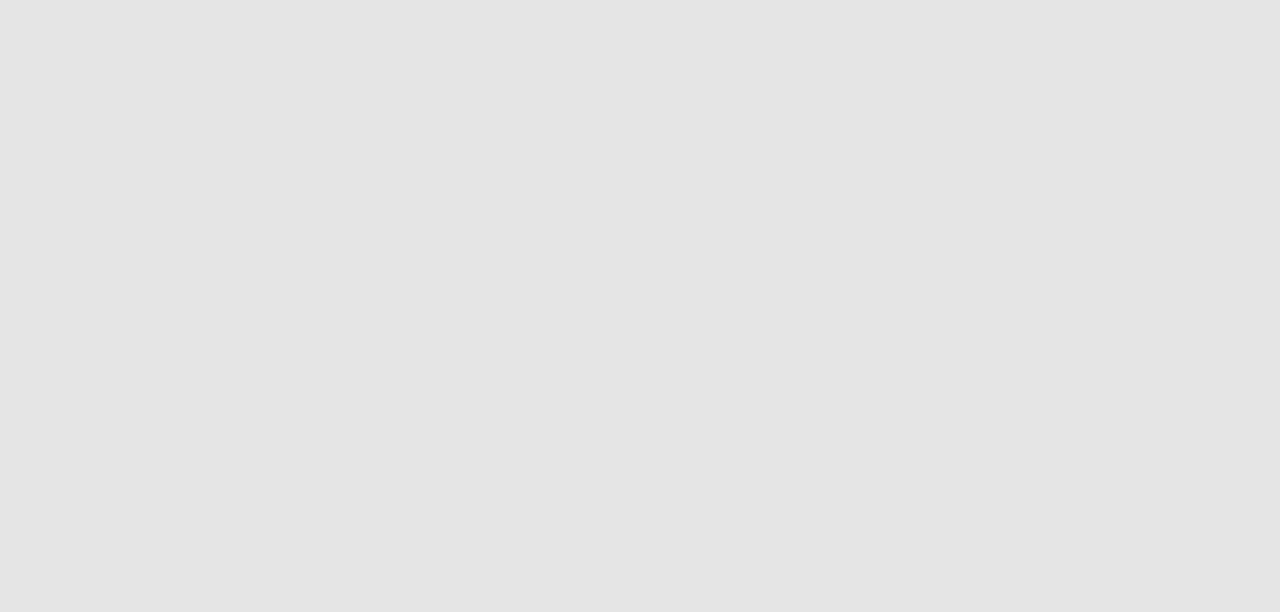
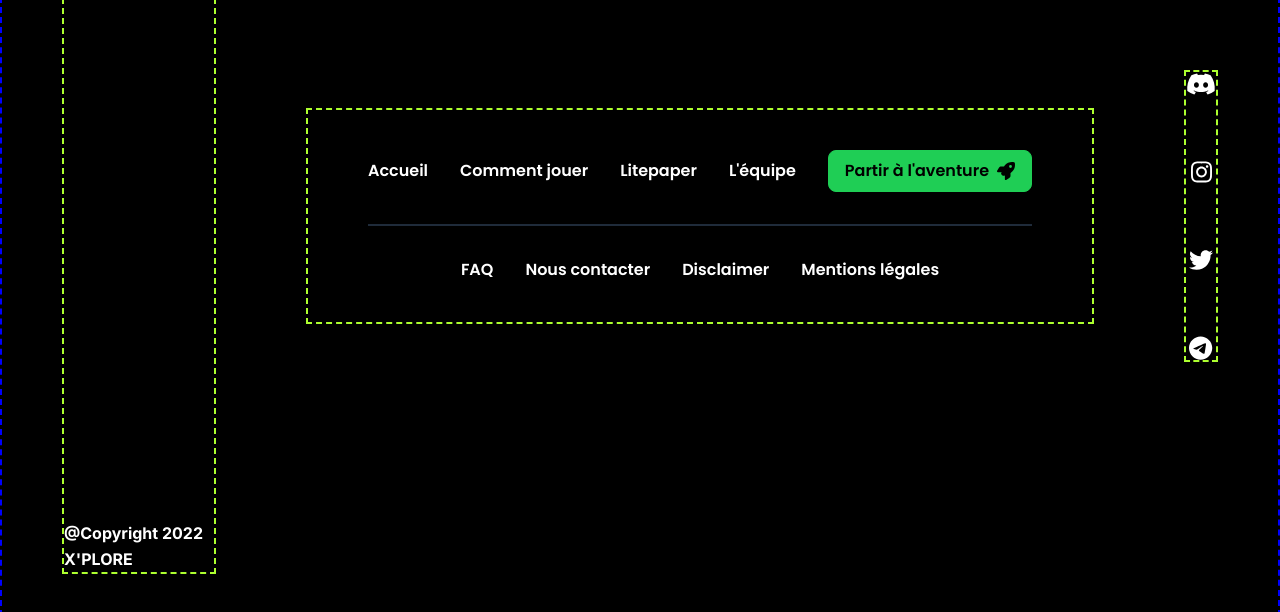
Before and after one commit to startXploreApp/XploreBeta, a React (Create React App) app: page /how-to-play in a window 1280 px wide. Shown: the part 5322-5934 px from the top of the page. Before the commit the page ends 5138 px from the top, so only its background shows below. Built offline with nearby package versions, Linux system fonts and the light colour scheme; a web font is replaced by a local one.

Commit message:
Little fixes

```diff
--- a/src/App.js
+++ b/src/App.js
@@ -5,6 +5,7 @@ import HowToPlay from "./parts/how_to_play/HowToPlay";
 import Navbar from "./parts/navbar/Navbar";
 import DarkTheme from './theme/Theme';
 import { ThemeProvider } from 'styled-components';
+import Footer from "./parts/footer/Footer";
 
 function App() {
 
@@ -22,6 +23,7 @@ function App() {
                 <Route exact path="/" element={<Home />} />
                 <Route path="/how-to-play" element={<HowToPlay />} />
             </Routes>
+            <Footer currentPage={currentPage} setCurrentPage={setCurrentPage} />
         </BrowserRouter>
     );
 }
--- a/src/components/CollapsibleCard.js
+++ b/src/components/CollapsibleCard.js
@@ -6,7 +6,7 @@ const CollapsibleCardWrapper = styled.div`
     padding: 1.5rem;
     color: white;
     background: linear-gradient(95.11deg, #12A04B -1.7%, #25313F 99.97%);
-    border-radius: 16px;
+    border-radius: 1rem;
     display: flex;
     gap: 0.5rem;
     justify-content: space-between;
@@ -29,7 +29,7 @@ const Arrow = styled.div`
     border-width: 0 3px 3px 0;
     display: inline-block;
     padding: 3px;
-    transition: all 0.7s ease-in-out;
+    transition: all 0.4s ease-in-out;
 
     &:hover {
         cursor: pointer;
--- a/src/components/NFTImage.js
+++ b/src/components/NFTImage.js
@@ -2,7 +2,7 @@ import styled from "styled-components";
 
 const NFTImage = styled.img`
     width: 275px;
-    height: 350px;
+    height: 400px;
     object-fit: cover;
     border-radius: 32px;
 `;
--- a/src/components/Footer.js
+++ b/src/parts/footer/Footer.js
@@ -1,23 +1,40 @@
 import styled from "styled-components";
-import Panel from "./Panel";
-import Column from "./Column";
-import Row from "./Row";
-import Button from "./Button";
+import Panel from "../../components/Panel";
+import Column from "../../components/Column";
+import Row from "../../components/Row";
+import Button from "../../components/Button";
 import { useNavigate } from "react-router-dom";
-import { NavbarList, NavbarListItem } from "../parts/navbar/Navbar";
 import { faDiscord, faInstagram, faTelegram, faTwitter } from "@fortawesome/free-brands-svg-icons";
 import { faRocket } from "@fortawesome/free-solid-svg-icons";
 import { FontAwesomeIcon } from "@fortawesome/react-fontawesome";
+
+
+export const FooterListItem = styled.li`
+    list-style: none;
+    transition: all 0.2s ease-in-out;
+    color: #fff;
+
+    &:hover {
+        cursor: pointer;
+        color: #19a544;
+    }
+`;
+
+export const FooterList = styled.ul`
+    display: flex;
+    align-content: center;
+    gap: 6rem;
+`;
 
 const Footer = ({ currentPage, setCurrentPage }) => {
 
     const navigate = useNavigate();
 
     const navbar_tabs = [
-        ["/", "Accueil"],
-        ["/how-to-play", "Comment jouer"],
-        ["/litepaper", "Litepaper"],
-        ["/team", "L'équipe"]
+        [0, "Accueil"],
+        [1, "Comment jouer"],
+        [2, "Litepaper"],
+        [3, "L'équipe"]
     ]
 
     const footer_tabs = [
@@ -27,50 +44,66 @@ const Footer = ({ currentPage, setCurrentPage }) => {
         ["", "Mentions légales"]
     ]
 
-    const handleClickFooter = () => {
-
+    const handleClickFooter = (nextPage) => {
+        console.log(nextPage);
+        setCurrentPage(nextPage);
+        switch(nextPage) {
+            case 0:
+                navigate("/");
+                break;
+            case 1:
+                navigate("/how-to-play");
+                break;
+            case 2:
+                navigate("/litepaper");
+                break;
+            case 3:
+                navigate("/team")
+                break;
+            default:
+                navigate("/");
+                break;
+        }
     }
 
     return(
         <Panel style={{ height: "67vh", backgroundColor: "#000" }}>
             <Row style={{ width: "100%", height: "100%", justifyContent: "space-between", padding: "2.5rem 3.75rem" }}>
-                <Column style={{ justifyContent: "space-between", height: "100%" }}>
-                    <img style={{ width: "150px", height: "auto", objectFit: "contain" }} src={ require("../assets/logo_white.svg").default } />
+                <Column style={{ justifyContent: "space-between", height: "100%", padding: "0" }}>
+                    <img style={{ width: "150px", height: "auto", objectFit: "contain" }} src={ require("../../assets/logo_white.svg").default } />
                     <h2 style={{ color: "white", fontFamily: "Inter", fontWeight: "700", fontSize: "1rem"}}>
                         @Copyright 2022<br/>
                         X'PLORE
                     </h2>
                 </Column>
                 <Column style={{ alignContent: "center", alignItems: "center"}}>
-                    <NavbarList style={{ gap: "2rem", alignContent: "center", alignItems: "center"}}>
+                    <FooterList style={{ gap: "2rem", alignContent: "center", alignItems: "center"}}>
                         <>
                         { navbar_tabs.map((item) => (
-                            <NavbarListItem
-                                style={{ color: "white" }}
+                            <FooterListItem
                                 active={currentPage == item[0] ? true : false}
                                 onClick={ (event) => handleClickFooter(item[0]) }>
                                 <h6> { item[1] } </h6>
-                            </NavbarListItem>
+                            </FooterListItem>
                         ))}
                         <Button primary>
                             <h6>Partir à l'aventure</h6>
                             <FontAwesomeIcon icon={faRocket} size={"xl"} />
                         </Button>
                         </>
-                    </NavbarList>
+                    </FooterList>
                     <Divider />
-                    <NavbarList style={{ gap: "2rem", alignContent: "center", alignItems: "center"}}>
+                    <FooterList style={{ gap: "2rem", alignContent: "center", alignItems: "center"}}>
                         { footer_tabs.map((item) => (
-                            <NavbarListItem
-                                style={{ color: "white" }}
+                            <FooterListItem
                                 active={currentPage == item[0] ? true : false}
                                 onClick={ (event) => handleClickFooter(item[0]) }>
                                 <h6> { item[1] } </h6>
-                            </NavbarListItem>
+                            </FooterListItem>
                         ))}
-                    </NavbarList>
+                    </FooterList>
                 </Column>
-                <Column style={{ alignContent: "center", alignItems: "center"}}>
+                <Column style={{ alignContent: "center", alignItems: "center", gap: "4rem", padding: "0" }}>
                     <FontAwesomeIcon style={{ color: "white" }} icon={faDiscord} size={"xl"} />
                     <FontAwesomeIcon style={{ color: "white" }} icon={faInstagram} size={"xl"} />
                     <FontAwesomeIcon style={{ color: "white" }} icon={faTwitter} size={"xl"} />
--- a/src/parts/home/NFTCarousel.js
+++ b/src/parts/home/NFTCarousel.js
@@ -60,7 +60,7 @@ const NFTCarousel = (props) => {
                         document.getAnimations().forEach((element, index) => {
                             element.cancel();
                         })
-                    }, 250)
+                    }, 260)
                 }, 425));
             }, 5000);
             return () => clearInterval(timer);
@@ -70,9 +70,11 @@ const NFTCarousel = (props) => {
     return (
         <Panel style={{ height: "85vh", alignItems: "flex-start" }}>
             <Column style={{ width: "100%"}}>
+
                 <h3 style={{ fontSize: "1.75rem" }}>
                     Plus de 7000 personnages exclusifs
                 </h3>
+
                 <Column style={{ width: "100%", padding: "0", alignContent: "center", alignItems: "center"}}>
                     <CarouselContent id="carousel">
                         {
@@ -86,17 +88,23 @@ const NFTCarousel = (props) => {
                             )) : null
                         }
                     </CarouselContent>
-                    <h3>Un personnage, c'est un ticket qui vous permet de participer à l'aventure</h3>
+
+                    <h3>
+                        Un personnage, c'est un ticket qui vous permet de participer à l'aventure
+                    </h3>
+
                     <Row style={{ width: "100%", justifyContent: "flex-end", padding: "0 3.75rem" }}>
                         <Button secondary>
                             <p style={{ fontFamily: "Poppins", fontSize: "1rem", fontWeight: "500" }}>
                                 Comment jouer ?
                             </p>
                         </Button>
+
                         <Button primary>
                             <p style={{ fontFamily: "Poppins", fontSize: "1rem", fontWeight: "500" }}>
                                 Acheter un ticket maintenant
                             </p>
+
                             <FontAwesomeIcon icon={faArrowRight} size={"xl"} />
                         </Button>
                     </Row>
@@ -105,20 +113,6 @@ const NFTCarousel = (props) => {
         </Panel>
     );
 }
-
-const CarouselWrapper = styled.div`
-    width: 100%;
-    display: flex;
-    flex-direction: column;
-    padding: 3rem 3rem;
-    position: relative;
-`;
-
-const CarouselContentWrapper = styled.div`
-    overflow: hidden;
-    width: 100%;
-    height: 100%;
-`;
 
 const CarouselContent = styled.div`
     width: 100%;
@@ -134,6 +128,7 @@ const CarouselContent = styled.div`
 
 const CarouselItem = styled(NFTImage)`
     justify-self: center;
+    height: 400px;
 `;
 
 export default NFTCarousel;
--- a/src/parts/home/StartExplore.js
+++ b/src/parts/home/StartExplore.js
@@ -8,8 +8,8 @@ import { FontAwesomeIcon } from "@fortawesome/react-fontawesome";
 import { faRocket } from "@fortawesome/free-solid-svg-icons";
 
 const RedDot = styled.div`
-    width: 36px;
-    height: 36px;
+    width: 2.2rem;
+    height: 2.2rem;
     background-color: #FF2521;
     border-radius: 50%;
     display: inline-block;
@@ -31,7 +31,10 @@ const StartExplore = () => {
                 </Column>
 
                 <Column>
-                    <h2 style={{ lineHeight: "42px" }}>Bienvenue dans le premier jeu décentralisé qui vous récompense pour <span style={{ fontFamily: "Praise", fontSize: "4.5rem", color: "#FFBD3F" }}>explorer</span></h2>
+                    <h2 style={{ lineHeight: "42px" }}>
+                        Bienvenue dans le premier jeu décentralisé qui vous récompense pour
+                        <span style={{ fontFamily: "Praise", fontSize: "4.5rem", color: "#FFBD3F" }}>explorer</span>
+                    </h2>
                     <Row style={{ gap: "1.5rem" }}>
                         <Button>
                             <h6>En savoir plus</h6>
--- a/src/components/Newsletter.js
+++ b/src/parts/newsletter/Newsletter.js
@@ -1,7 +1,7 @@
 import styled from "styled-components";
-import Button from "./Button";
-import Column from "./Column";
-import Panel from "./Panel";
+import Button from "../../components/Button";
+import Column from "../../components/Column";
+import Panel from "../../components/Panel";
 import { faPaperPlane } from "@fortawesome/free-solid-svg-icons";
 import { FontAwesomeIcon } from "@fortawesome/react-fontawesome";
 
```
Also changed, not shown: src/parts/home/GameRules.js (+38 -21 lines), src/parts/home/Home.js (+6 -4 lines).
